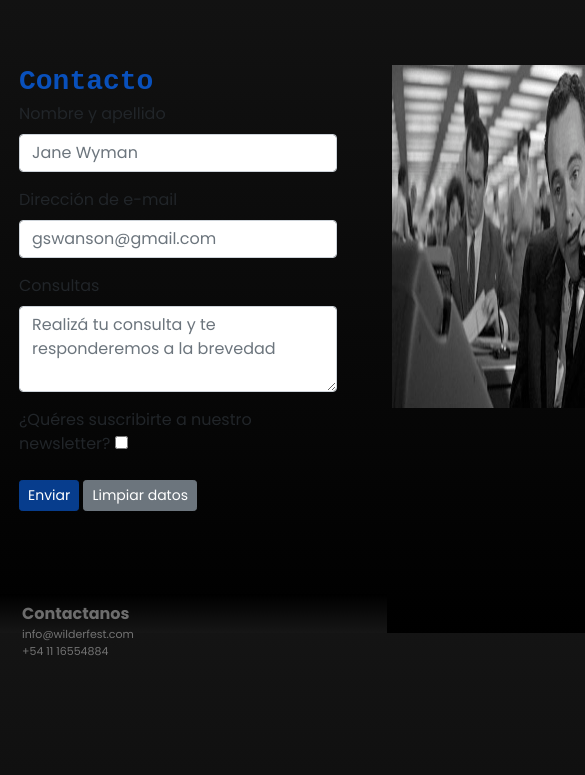
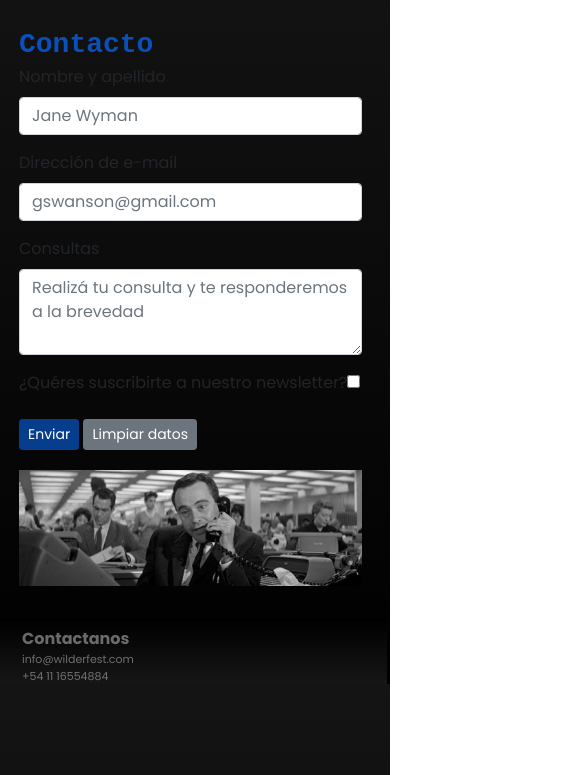
Before and after one commit to maccabello/wilder_fest, a website: page pages/contacto.html in a window 390 px wide. Shown: the part 69-844 px from the top of the page, 585 px wide, since content can reach past the window. Drawn offline with nearby package versions, Linux system fonts and the light colour scheme.

Commit message:
23:06 responsive

```diff
--- a/pages/contacto.html
+++ b/pages/contacto.html
@@ -45,7 +45,7 @@
           </nav>
         </header>
 
-        <div class="contacto">
+        <div class="row">
           <div class="info_contacto col-12 col-md-4">
             <h1>Contacto</h1>
               <form>
@@ -63,19 +63,17 @@
                 </div>
               </form>
 
-                    <div id="newsletter">
-                        ¿Quéres suscribirte a nuestro newsletter?
-                        <input type="checkbox" name="si" value="1">
+            <div id="newsletter">¿Quéres suscribirte a nuestro newsletter?<input type="checkbox" name="si" value="1">
                 <br>
                 <br>
             </div>
             <button type="button" class="btn btn-primary btn-sm">Enviar</button>
             <button type="button" class="btn btn-secondary btn-sm">Limpiar datos</button>
-                </form>
           </div>
 
+
             <div class="foto_contacto col-12 col-md-8">
-                <img src="../images/contacto.jpg" width="100%" height="100%" alt="">
+                <img src="../images/contacto.jpg" width="100%" alt="">
             </div>
         </div>
 
--- a/scss/_contacto.scss
+++ b/scss/_contacto.scss
@@ -1,26 +1,23 @@
 /* ---------------------------------CONTACTO---------------------------------*/
-#grilla_cont {
-    display: grid;
-    grid-template-rows: 100px 524px 72px;
-    grid-template-areas: "header header"
-    "cont cont"
-    "footer footer";
-    grid-row-gap: 3px; }
+.row {
+    margin-top: 70px;
+    padding-bottom: 0px;
+    display: flex;
+    flex-direction: row; }
 
-.contacto {
-    grid-area: cont;
-    margin-top: 70px;
-    padding-bottom: 150px;
-    display: flex;
-    flex-direction: row;
-    margin-left: 29px;}
 
-    .info_contacto {
-    padding-right: 40px; }
+.foto_contacto {
+    margin-top: 20px;
+    height: 100%;}
 
 @media screen and (max-width: 600px) {
     .contacto {
         display: flex;
-        flex-direction: row;
+        flex-direction: column;
         margin: 31px 10px 0px 4px !important;
-}}
+
+    .foto_contacto {
+    margin-top: 20px;
+    align-content: right;
+    height: 100% !important;
+}}}
--- a/scss/_programa.scss
+++ b/scss/_programa.scss
@@ -1,12 +1,4 @@
 /* ---------------------------------PROGRAMA---------------------------------*/
-#grilla_prog {
-    display: grid;
-    grid-template-rows: 100px 530px 40px;
-    grid-template-areas: "header header"
-    "contprog contprog"
-    "footer footer";
-    grid-row-gap: 3px; }
-
 .contprog {
     grid-area: contprog;
     margin-bottom: 20px;
@@ -26,7 +18,7 @@
 @media screen and (max-width: 600px) {
     .days {
         display: flex;
-        flex-direction: row;
+        flex-direction: column;
         margin: 31px 10px 0px 4px !important;
     }
 }
```
Also changed, not shown: css/estilos.css. Lines whose indentation alone changed are shown as unchanged.
